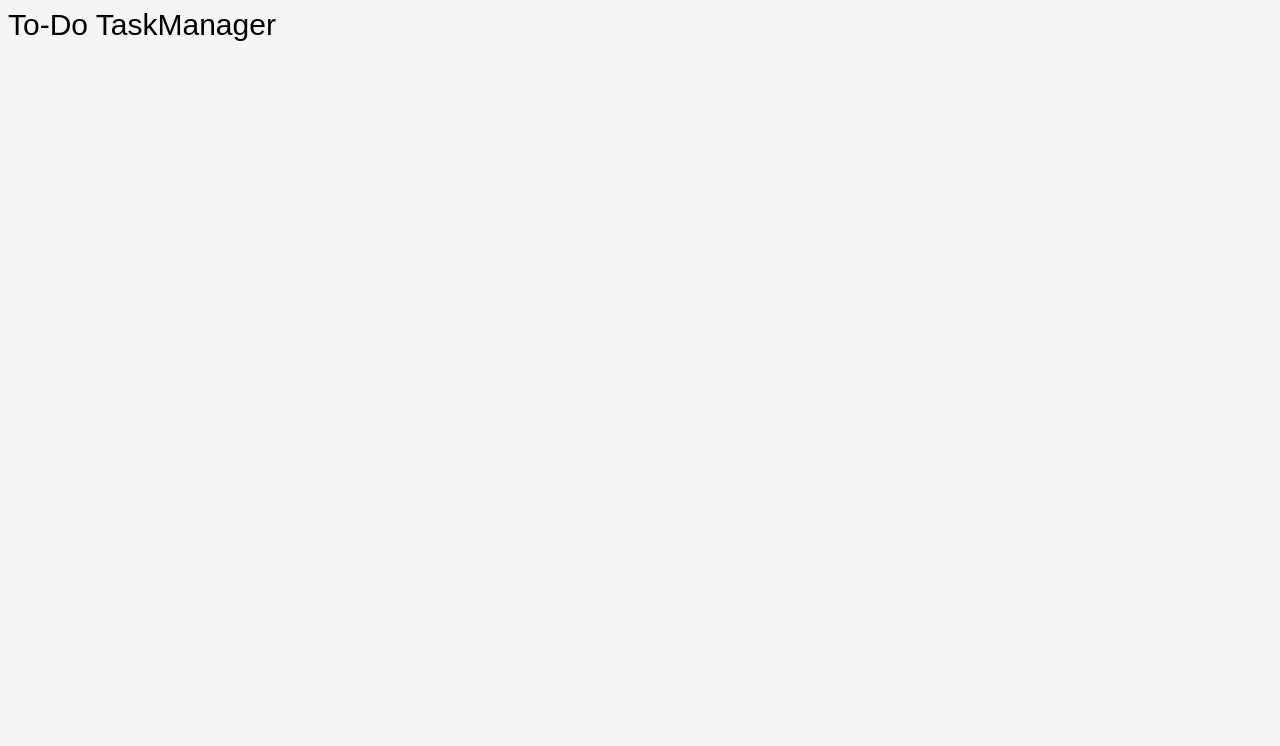
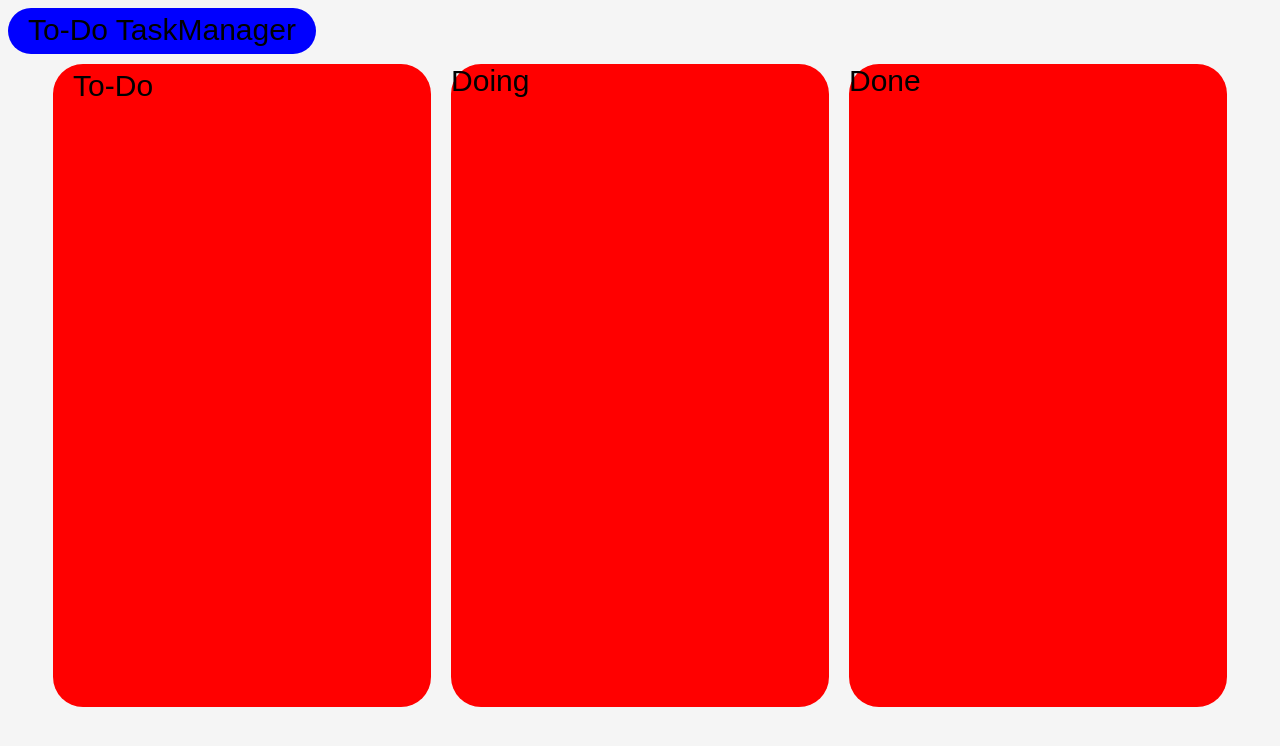
Before and after one commit to AbinKrishna57/My-webpage, a plain HTML site: page index.html in a window 1280 px wide. Drawn offline with Linux system fonts and the light colour scheme; a web font is replaced by a local one.

Commit message:
added containers for the to-do

```diff
--- a/index.html
+++ b/index.html
@@ -19,6 +19,20 @@
   </head>
 
   <body>
-    To-Do TaskManager
+    <div class="title">
+      To-Do TaskManager
+    </div>
+
+    <div class="container">
+      <div id="table1">
+        <div id="td">To-Do</div>
+      </div>
+      <div id="table2">
+        Doing
+      </div>
+      <div id="table3">
+        Done
+      </div>
+    </div>
   </body>
 </html>
--- a/style.css
+++ b/style.css
@@ -8,3 +8,52 @@
 body{
   background-color: whitesmoke;
 }
+
+.title{
+  padding-left: 20px;
+  padding-right: 20px;
+  padding-top: 5px;
+  padding-bottom: 7px;
+  background-color: blue;
+  border-radius: 30px;
+  width: fit-content;
+  height: fit-content;
+}
+
+.container{
+  display: flex;
+  flex-direction: row; /* Explicitly define row layout */
+  justify-content: center; /* Center items horizontally */
+  gap: 20px; /* Adds spacing between divs */
+  flex-wrap: wrap; /* Allows wrapping if screen is small */
+}
+
+#table1, #table2, #table3{
+  margin-top: 10px;
+  background-color: red;
+  border-radius: 30px;
+  height: 17cm;
+  width: 10cm;
+}
+
+#td{
+  padding-top: 5px;
+  padding-left: 20px;
+}
+
+/* #table2{
+  margin-left: 5cm;
+  margin-top: 10px;
+  background-color: red;
+  border-radius: 30px;
+  height: 17cm;
+  width: 10cm;
+}
+
+#table3{
+  margin-top: 10px;
+  background-color: red;
+  border-radius: 30px;
+  height: 17cm;
+  width: 10cm;
+} */
```
